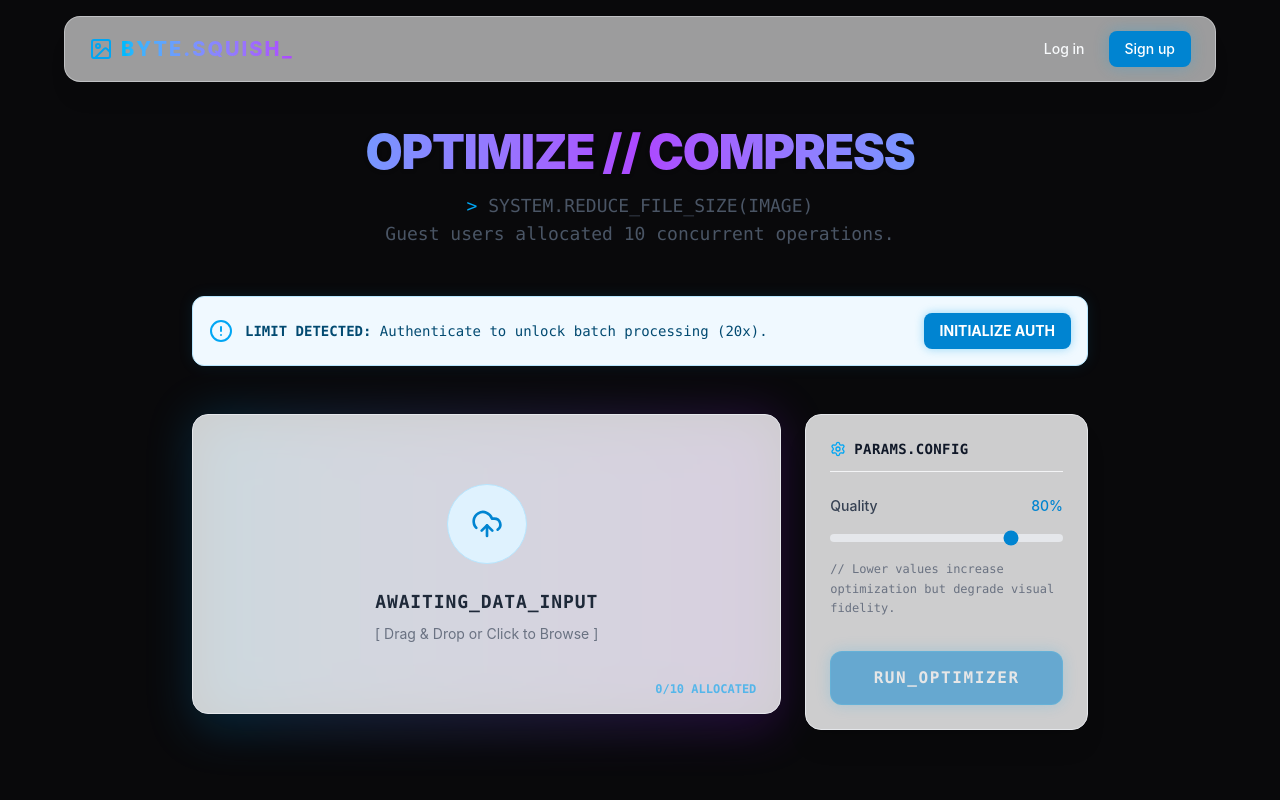
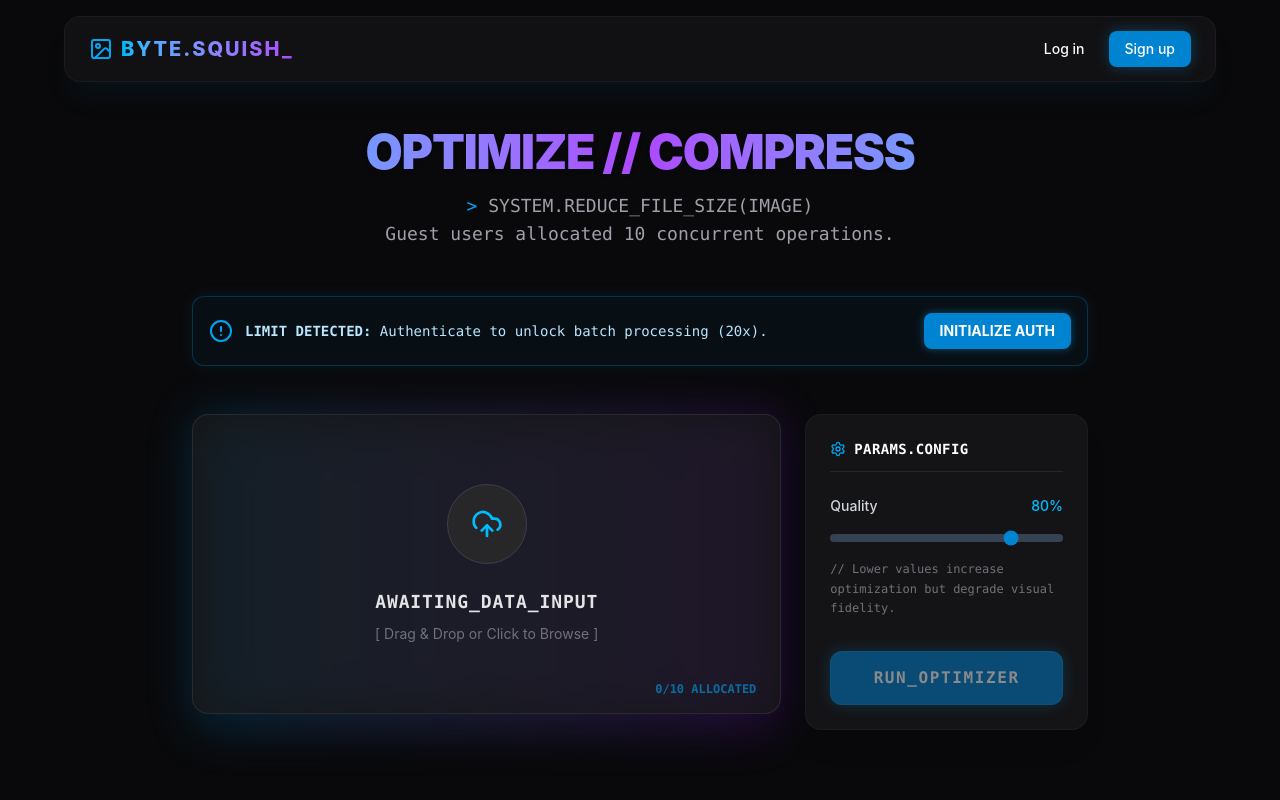
Before and after one commit to webdevhacker/ByteSquish, a React (Vite) app in the folder frontend/: page / in a window 1280 px wide. Shown: the top 800 px of the page. Built offline with nearby package versions, Linux system fonts and the light colour scheme.

Commit message:
changes to theme

```diff
--- a/frontend/src/index.css
+++ b/frontend/src/index.css
@@ -1,4 +1,5 @@
 @import "tailwindcss";
+@custom-variant dark (&:where(.dark, .dark *));
 
 @theme {
   --color-primary: #0ea5e9;
@@ -16,12 +17,6 @@
 
 /* Base styles */
 :root {
-  color-scheme: light;
-  --bg-color: var(--color-background-light);
-  --text-color: var(--color-text-light);
-}
-
-.dark {
   color-scheme: dark;
   --bg-color: var(--color-background-dark);
   --text-color: var(--color-text-dark);
@@ -32,16 +27,10 @@ body {
   color: var(--text-color);
   transition: background-color 0.3s ease, color 0.3s ease;
   background-image:
-    linear-gradient(to right, rgba(128, 128, 128, 0.05) 1px, transparent 1px),
-    linear-gradient(to bottom, rgba(128, 128, 128, 0.05) 1px, transparent 1px);
+    linear-gradient(to right, rgba(255, 255, 255, 0.03) 1px, transparent 1px),
+    linear-gradient(to bottom, rgba(255, 255, 255, 0.03) 1px, transparent 1px);
   background-size: 40px 40px;
   background-attachment: fixed;
-}
-
-.dark body {
-  background-image:
-    linear-gradient(to right, rgba(255, 255, 255, 0.03) 1px, transparent 1px),
-    linear-gradient(to bottom, rgba(255, 255, 255, 0.03) 1px, transparent 1px);
 }
 
 /* Custom Animations */
```
